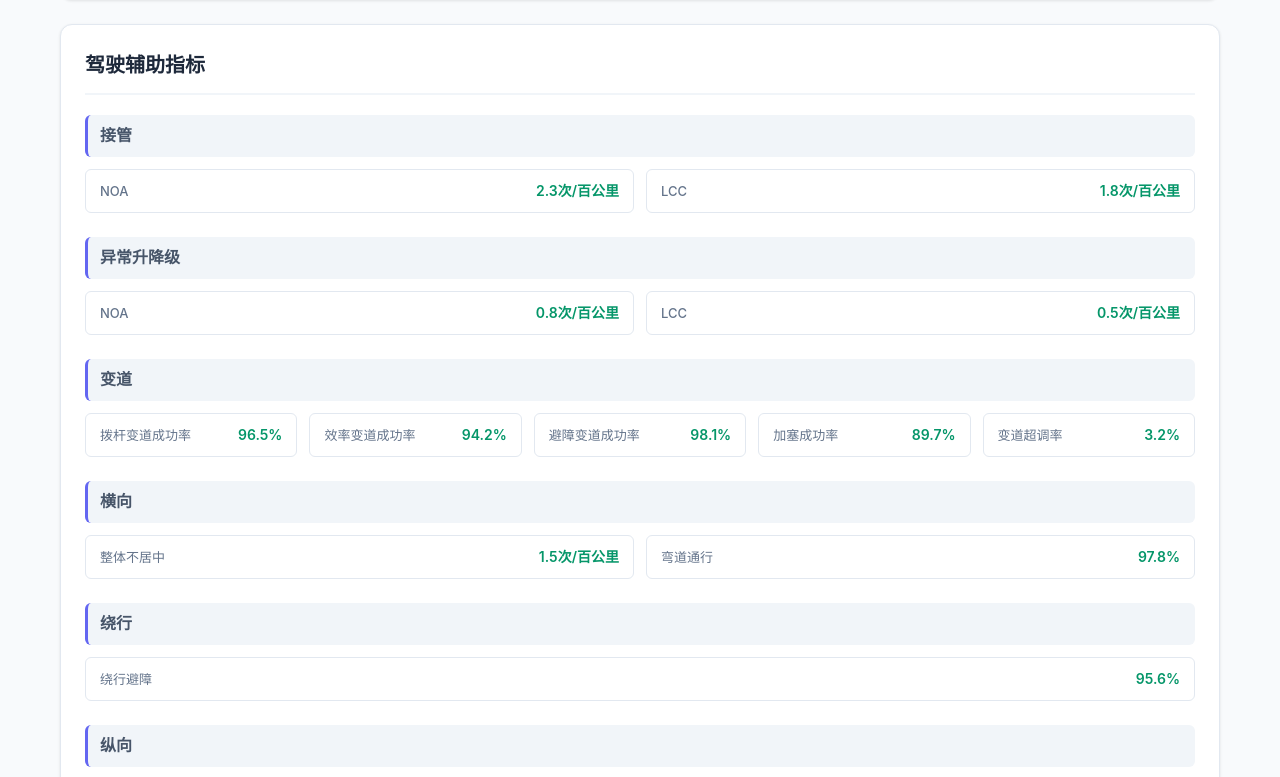
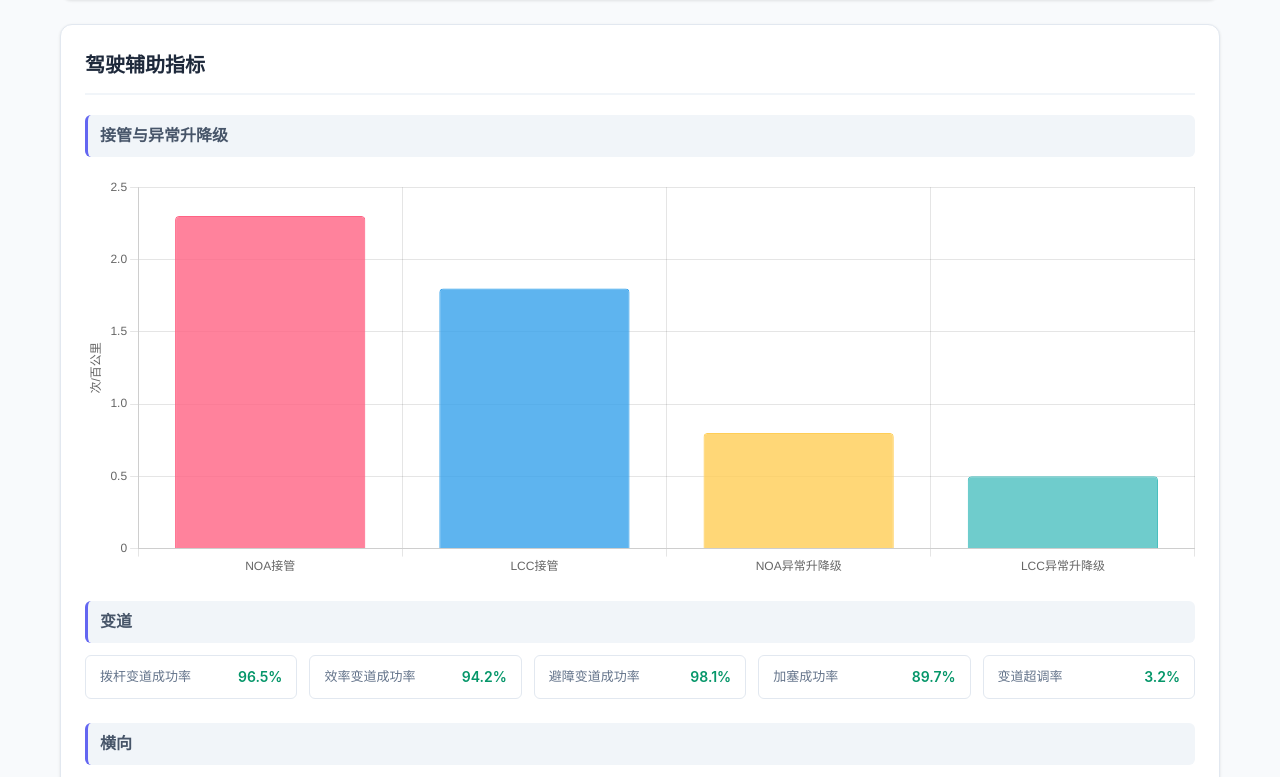
Before and after one commit to jiuhong1010/road-test-dashboard, a website: page report-detail.html in a window 1280 px wide. Shown: the part 426-1203 px from the top of the page. Drawn offline with nearby package versions, Linux system fonts and the light colour scheme.

Commit message:
将接管和异常升降级合并为一个柱状图进行可视化展示

```diff
--- a/report-detail.html
+++ b/report-detail.html
@@ -33,33 +33,11 @@
         <div class="section">
             <h2>驾驶辅助指标</h2>
 
-            <!-- 接管 -->
+            <!-- 接管与异常升降级 -->
             <div class="metric-group">
-                <h3>接管</h3>
-                <div class="metric-grid">
-                    <div class="metric-item">
-                        <span class="metric-label">NOA</span>
-                        <span class="metric-value">2.3次/百公里</span>
-                    </div>
-                    <div class="metric-item">
-                        <span class="metric-label">LCC</span>
-                        <span class="metric-value">1.8次/百公里</span>
-                    </div>
-                </div>
-            </div>
-
-            <!-- 异常升降级 -->
-            <div class="metric-group">
-                <h3>异常升降级</h3>
-                <div class="metric-grid">
-                    <div class="metric-item">
-                        <span class="metric-label">NOA</span>
-                        <span class="metric-value">0.8次/百公里</span>
-                    </div>
-                    <div class="metric-item">
-                        <span class="metric-label">LCC</span>
-                        <span class="metric-value">0.5次/百公里</span>
-                    </div>
+                <h3>接管与异常升降级</h3>
+                <div class="chart-container">
+                    <canvas id="takeoverChart"></canvas>
                 </div>
             </div>
 
--- a/report-detail.js
+++ b/report-detail.js
@@ -31,8 +31,63 @@ const parkingAnomalyData = [
 // 页面加载完成后初始化
 document.addEventListener('DOMContentLoaded', function() {
     initReportDetail();
+    initTakeoverChart();
     initParkingAnomalyChart();
 });
+
+// 初始化接管与异常升降级图表
+function initTakeoverChart() {
+    const ctx = document.getElementById('takeoverChart').getContext('2d');
+    new Chart(ctx, {
+        type: 'bar',
+        data: {
+            labels: ['NOA接管', 'LCC接管', 'NOA异常升降级', 'LCC异常升降级'],
+            datasets: [{
+                label: '次/百公里',
+                data: [2.3, 1.8, 0.8, 0.5],
+                backgroundColor: [
+                    'rgba(255, 99, 132, 0.8)',
+                    'rgba(54, 162, 235, 0.8)',
+                    'rgba(255, 206, 86, 0.8)',
+                    'rgba(75, 192, 192, 0.8)'
+                ],
+                borderColor: [
+                    'rgba(255, 99, 132, 1)',
+                    'rgba(54, 162, 235, 1)',
+                    'rgba(255, 206, 86, 1)',
+                    'rgba(75, 192, 192, 1)'
+                ],
+                borderWidth: 1,
+                borderRadius: 4
+            }]
+        },
+        options: {
+            responsive: true,
+            maintainAspectRatio: false,
+            plugins: {
+                legend: {
+                    display: false
+                },
+                tooltip: {
+                    callbacks: {
+                        label: function(context) {
+                            return `${context.label}: ${context.parsed.y}次/百公里`;
+                        }
+                    }
+                }
+            },
+            scales: {
+                y: {
+                    beginAtZero: true,
+                    title: {
+                        display: true,
+                        text: '次/百公里'
+                    }
+                }
+            }
+        }
+    });
+}
 
 // 初始化报告详情
 function initReportDetail() {
```
